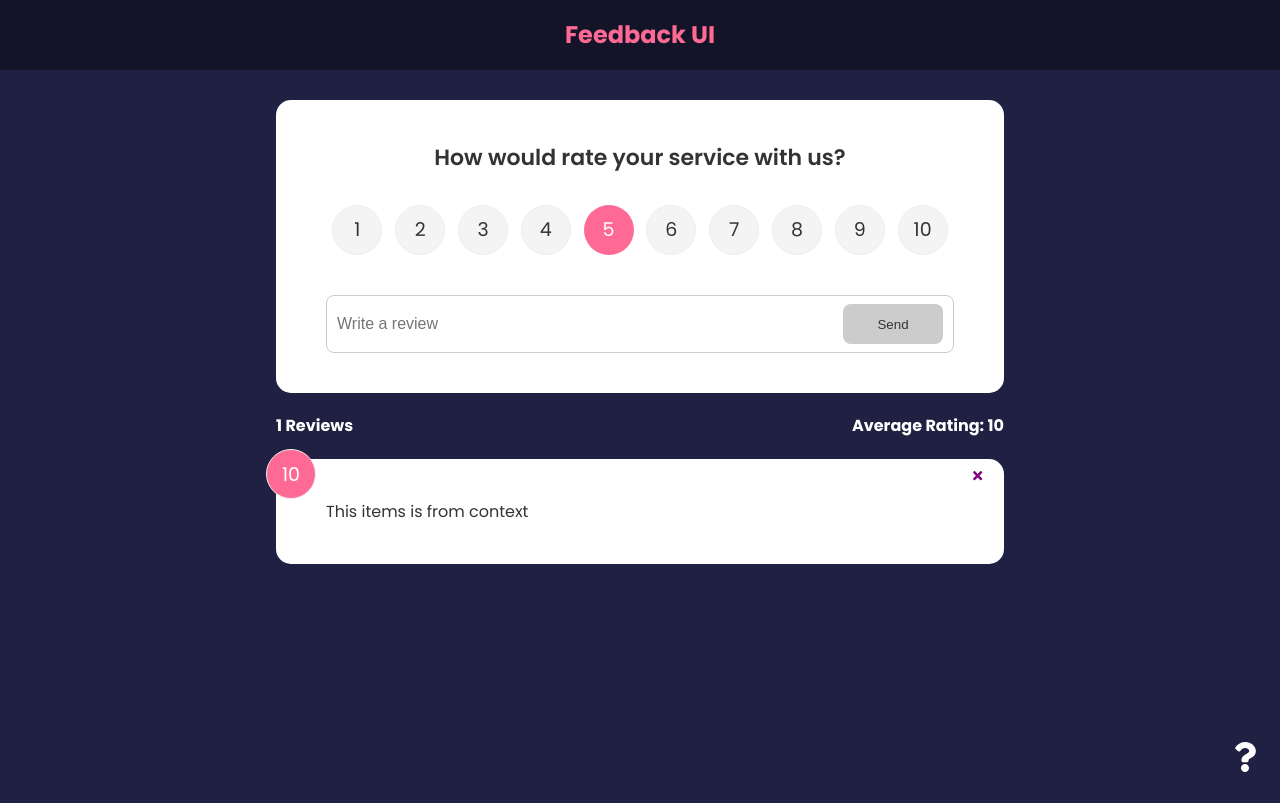
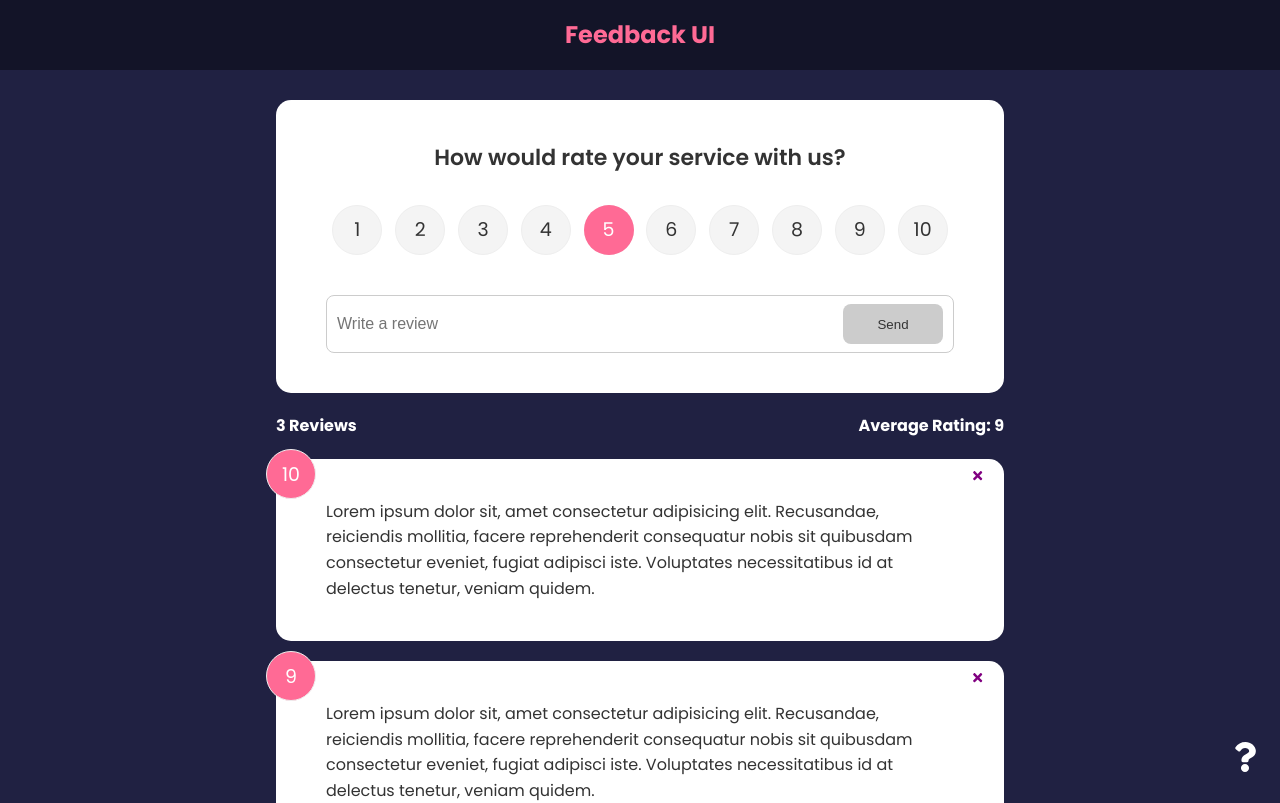
Before and after one commit to timshinsergey/react-feedback-app, a React (Create React App) app: page / in a window 1280 px wide. Shown: the top 803 px of the page. Built offline with nearby package versions, Linux system fonts and the light colour scheme.

Commit message:
transfer of feedback functions

```diff
--- a/src/App.js
+++ b/src/App.js
@@ -1,6 +1,3 @@
-
-import { v4 as uuidv4 } from 'uuid'
-import { useState } from 'react'
 import { BrowserRouter as Router, Routes, Route } from 'react-router-dom'
 import Header from './components/Header'
 import FeedbackList from './components/FeedbackList'
@@ -9,21 +6,8 @@
 import AboutIconLink from './components/AboutIconLink'
 import AboutPage from './pages/AboutPage'
 import { FeedbackProvider } from './context/FeedbackContext'
-import FeedbackData from './data/FeedbackData'
 
 function App() {
-	const [feedback, setFeedback] = useState(FeedbackData)
-
-	const addFeedback = (newFeedback) => {
-		newFeedback.id = uuidv4()
-		setFeedback([newFeedback, ...feedback])
-	}
-
-	const deleteFeedback = (id) => {
-		if (window.confirm('Are you sure you want to delete?')) {
-			setFeedback(feedback.filter((item) => item.id !== id))
-		}
-	}
 	return (
 		<FeedbackProvider>
 			<Router>
@@ -32,9 +16,9 @@
 					<Routes>
 						<Route exact path="/" element={
 							<>
-								<FeedbackForm handleAdd={addFeedback} />
+								<FeedbackForm />
 								<FeedbackStats />
-								<FeedbackList handleDelete={deleteFeedback} />
+								<FeedbackList />
 							</>
 						} />
 						<Route path='/about' element={<AboutPage />} />
--- a/src/components/FeedbackForm.jsx
+++ b/src/components/FeedbackForm.jsx
@@ -1,13 +1,16 @@
-import { useState } from 'react/cjs/react.development'
+import { useState, useContext } from 'react'
 import Card from './shared/Card'
 import Button from './shared/Button'
 import RatingSelect from './RatingSelect'
+import FeedbackContext from '../context/FeedbackContext'
 
-function FeedbackForm({ handleAdd }) {
+function FeedbackForm() {
   const [text, setText] = useState('')
   const [rating, setRating] = useState(10)
   const [btnDisabled, setBtnDisabled] = useState(true)
   const [message, setMessage] = useState('')
+
+  const { addFeedback } = useContext(FeedbackContext)
 
   const handleTextChange = (e) => {
     if (text === '') {
@@ -31,7 +34,7 @@
         rating,
       }
 
-      handleAdd(newFeedback)
+      addFeedback(newFeedback)
       setText('')
     }
   }
--- a/src/components/FeedbackItem.jsx
+++ b/src/components/FeedbackItem.jsx
@@ -1,12 +1,15 @@
 import { FaTimes } from 'react-icons/fa'
+import { useContext } from 'react'
 import PropTypes from 'prop-types'
 import Card from './shared/Card'
+import FeedbackContext from '../context/FeedbackContext'
+function FeedbackItem({ item }) {
+  const { deleteFeedback } = useContext(FeedbackContext)
 
-function FeedbackItem({ item, handleDelete }) {
   return (
     <Card>
       <div className='num-display'>{item.rating}</div>
-      <button onClick={() => handleDelete(item.id)} className='close'>
+      <button onClick={() => deleteFeedback(item.id)} className='close'>
         <FaTimes color='purple' />
       </button>
       <div className='text-display'>{item.text}</div>
--- a/src/components/FeedbackList.jsx
+++ b/src/components/FeedbackList.jsx
@@ -3,7 +3,7 @@
 import FeedbackItem from './FeedbackItem'
 import FeedbackContext from '../context/FeedbackContext'
 
-function FeedbackList({ handleDelete }) {
+function FeedbackList() {
   const { feedback } = useContext(FeedbackContext)
 
   if (!feedback || feedback.length === 0) {
@@ -19,7 +19,7 @@
             animate={{ opacity: 1 }}
             exit={{ opacity: 0 }}
           >
-            <FeedbackItem item={item} handleDelete={handleDelete} />
+            <FeedbackItem item={item} />
           </motion.div>
         ))}
       </AnimatePresence>
--- a/src/context/FeedbackContext.js
+++ b/src/context/FeedbackContext.js
@@ -1,19 +1,28 @@
+import { v4 as uuidv4 } from 'uuid'
 import { createContext, useState } from 'react'
+import FeedbackData from '../data/FeedbackData'
 
 const FeedbackContext = createContext()
 
 export const FeedbackProvider = ({ children }) => {
-	const [feedback, setFeedback] = useState([
-		{
-			id: 1,
-			text: 'This items is from context',
-			rating: 10
-		},
-	])
+	const [feedback, setFeedback] = useState(FeedbackData)
+
+	const addFeedback = (newFeedback) => {
+		newFeedback.id = uuidv4()
+		setFeedback([newFeedback, ...feedback])
+	}
+
+	const deleteFeedback = (id) => {
+		if (window.confirm('Are you sure you want to delete?')) {
+			setFeedback(feedback.filter((item) => item.id !== id))
+		}
+	}
 	return (
 		<FeedbackContext.Provider
 			value={{
 				feedback,
+				deleteFeedback,
+				addFeedback,
 			}}>
 			{children}
 		</FeedbackContext.Provider>
```
